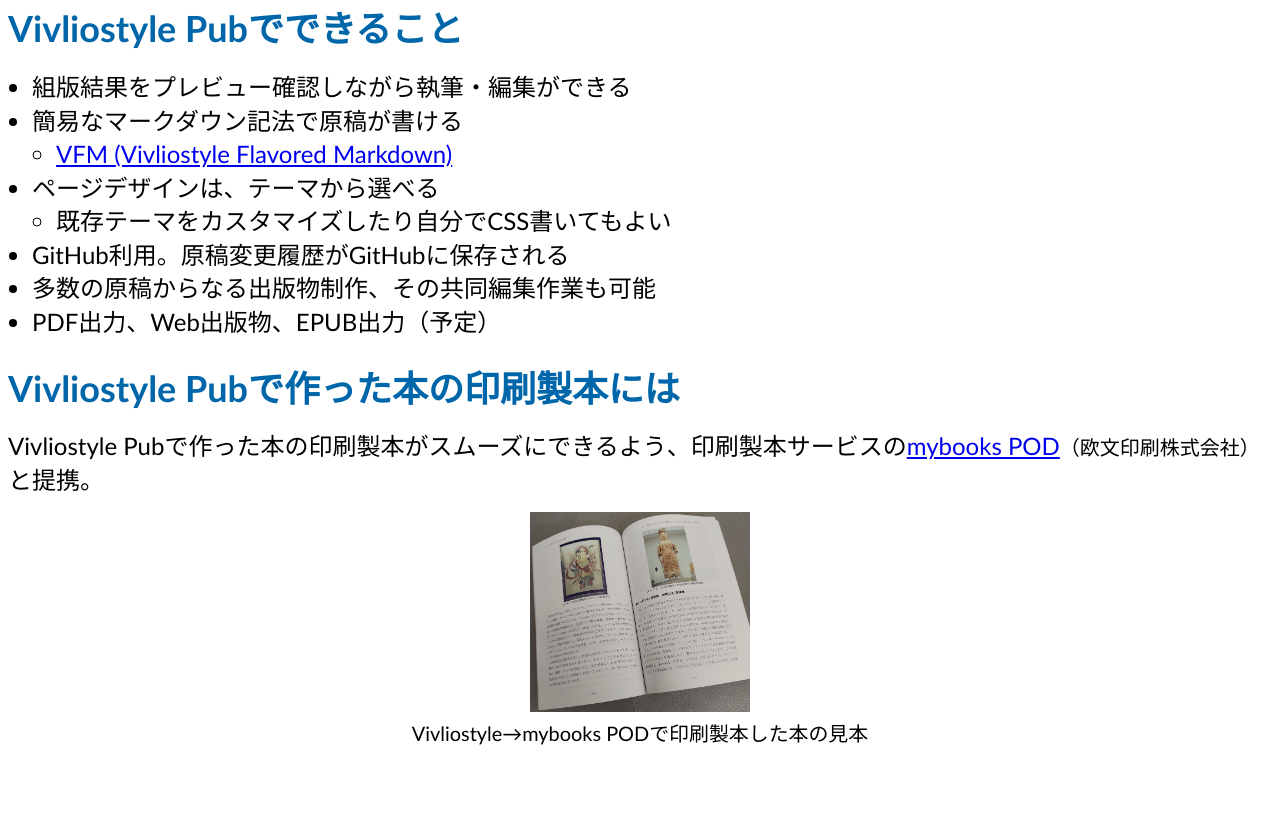
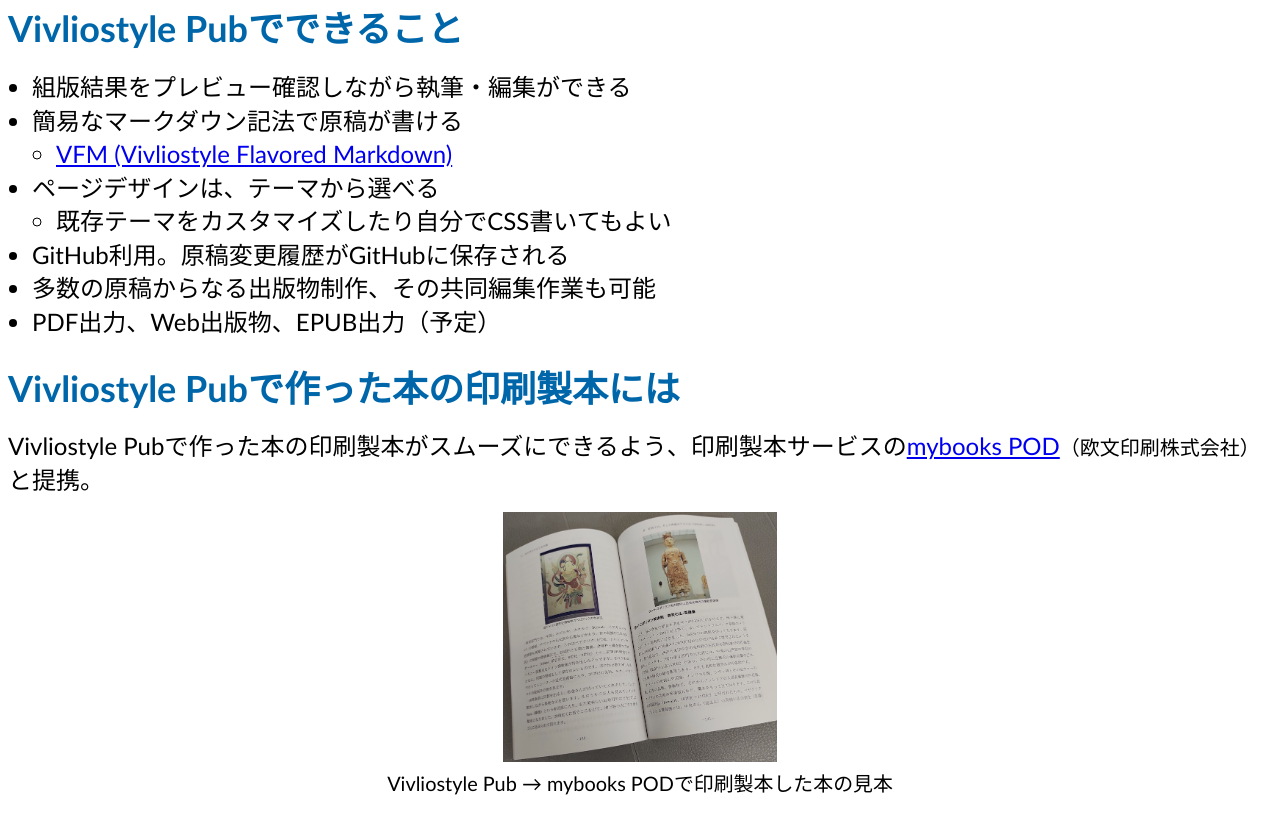
Before and after one commit to MurakamiShinyu/vivliostyle-dev2022spring, a website: page slide.html in a window 1280 px wide. Shown: the part 1271-2093 px from the top of the page. Before the commit the page ends 2043 px from the top, so only its background shows below. Drawn offline with Linux system fonts and the light colour scheme.

Commit message:
Update slide.md

```diff
--- a/slide.html
+++ b/slide.html
@@ -53,8 +53,8 @@
         <h2>Vivliostyle Pubで作った本の印刷製本には</h2>
         <p>Vivliostyle Pubで作った本の印刷製本がスムーズにできるよう、印刷製本サービスの<a href="https://pod.mybooks.jp/">mybooks POD</a><small>（欧文印刷株式会社）</small>と提携。</p>
         <figure>
-          <img src="img/mybookphoto.jpg" alt="Vivliostyle→mybooks PODで印刷製本した本の見本" height="200">
-          <figcaption aria-hidden="true">Vivliostyle→mybooks PODで印刷製本した本の見本</figcaption>
+          <img src="img/mybookphoto.jpg" alt="Vivliostyle Pub → mybooks PODで印刷製本した本の見本" height="250">
+          <figcaption aria-hidden="true">Vivliostyle Pub → mybooks PODで印刷製本した本の見本</figcaption>
         </figure>
       </section>
     </section>
```
Also changed, not shown: slide.md (+1 -1 lines).
